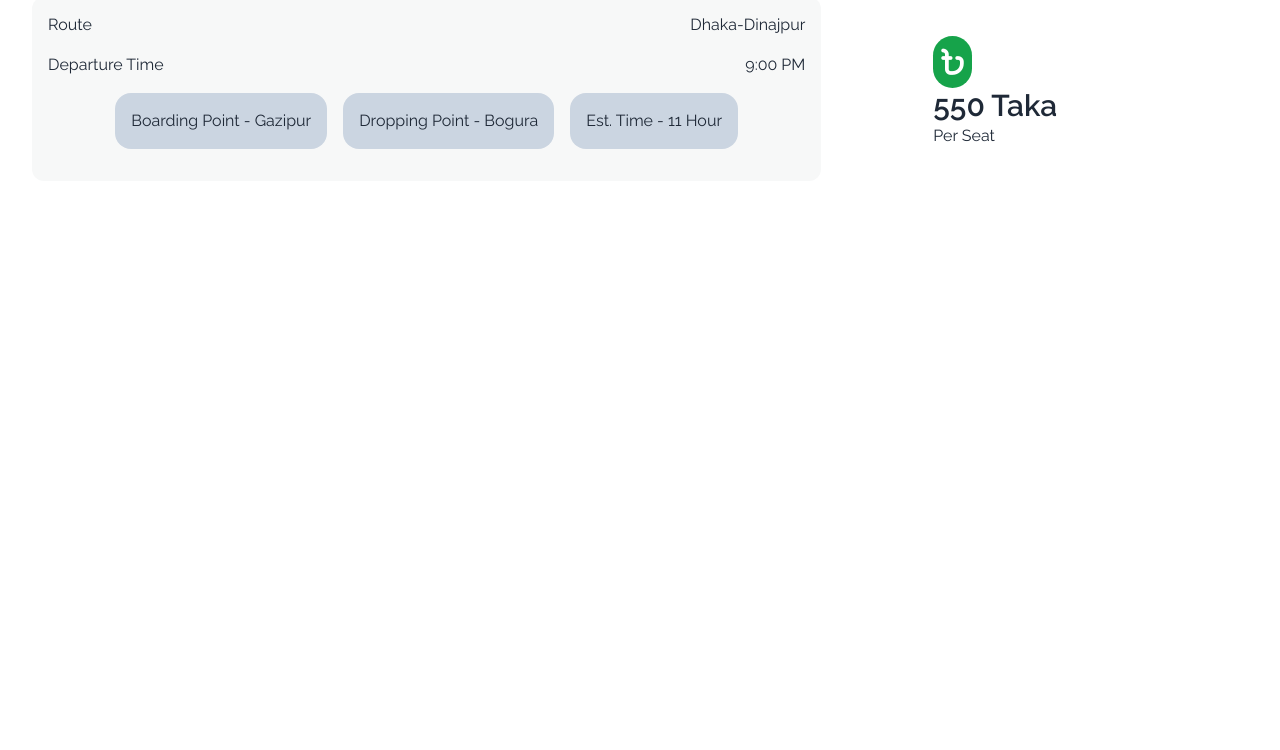
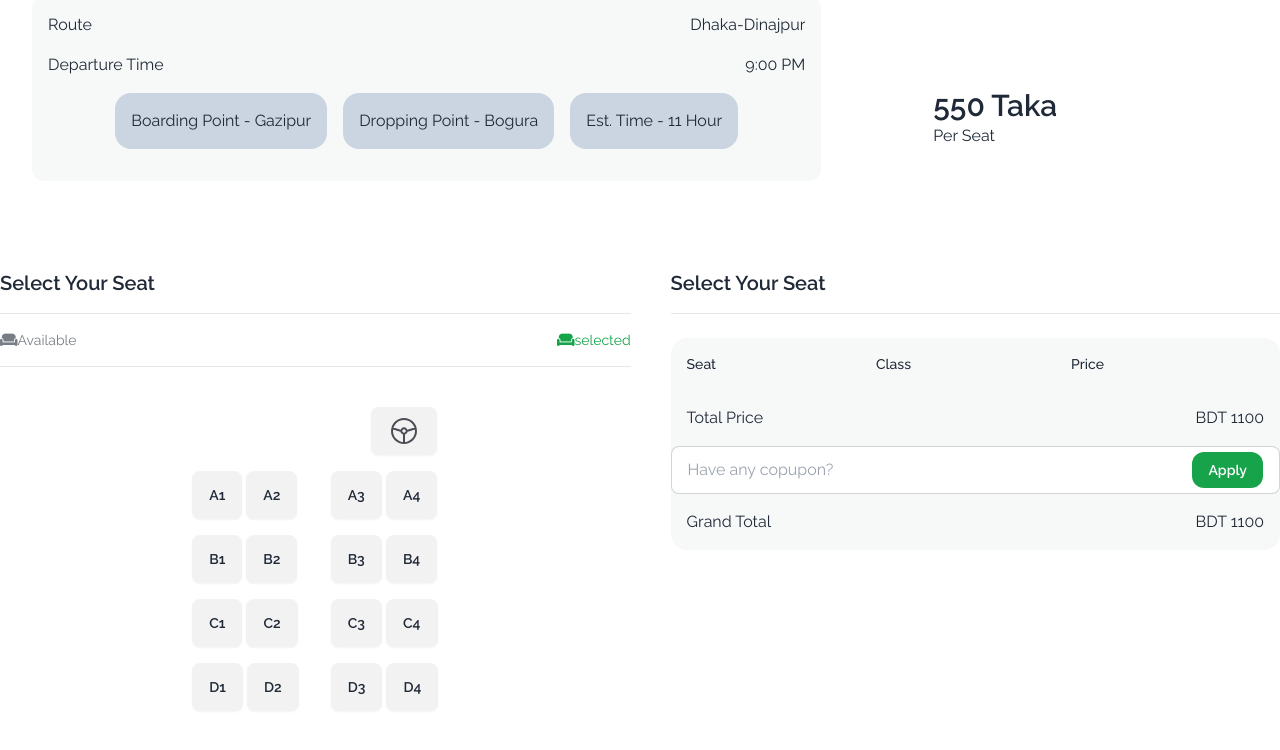
Before and after one commit to mdalihasanriyad/B9-A5, a plain HTML site: page index.html in a window 1280 px wide. Shown: the part 1546-2296 px from the top of the page. Before the commit the page ends 1759 px from the top, so only its background shows below. Drawn offline with nearby package versions, Linux system fonts and the light colour scheme.

Commit message:
added input field

```diff
--- a/index.html
+++ b/index.html
@@ -55,7 +55,7 @@
         <!-- Banner section -->
         <div class="container mx-auto">
             <div class="hero h-[600px] bg-cover bg-no-repeat rounded-3xl"
-                style="background-image: url('../images/banner.png');">
+                style="background-image: url('./images/banner.png');">
                 <div class="hero-overlay bg-opacity-20"></div>
                 <div class="hero-content text-center text-neutral-content">
                     <div class="max-w-md">
@@ -63,36 +63,39 @@
                                 class="text-green-600">MR Paribahan</span></h1>
                         <p class="mb-5">Due to Special Reserve service, Reserve bus ticket fare might be higher than
                             regular, Customers are requested to check fare before purchase.</p>
-                        <button class="btn bg-green-600 border-none text-black">Buy Tickets</button>
+                        <button class="btn  border-none text-black">Buy Tickets</button>
                     </div>
                 </div>
             </div>
         </div>
         <!-- user section -->
         <div class="container mx-auto flex gap-14 items-center justify-center -m-8 ">
-            <div class="bg-white flex text-center w-[240px] border-b-2 rounded-3xl border-green-600 rounded-b-3xl p-6 gap-1 items-center justify-center">
+            <div
+                class="bg-white flex text-center w-[240px] border-b-2 rounded-3xl border-green-600 rounded-b-3xl p-6 gap-1 items-center justify-center">
                 <div class=""></div>
                 <i class="fa-solid fa-users-line text-xl text-green-600"></i>
                 <div class="">
                     <h1 class="text-left text-2xl font-bold">500K+</h1>
-                <p lass="text-left">Registered users</p>
+                    <p lass="text-left">Registered users</p>
                 </div>
             </div>
-            <div class="bg-white flex text-center w-[240px] border-b-2 rounded-3xl border-green-600 rounded-b-3xl p-6 gap-1 items-center justify-center">
+            <div
+                class="bg-white flex text-center w-[240px] border-b-2 rounded-3xl border-green-600 rounded-b-3xl p-6 gap-1 items-center justify-center">
                 <div class=""></div>
                 <i class="fa-solid fa-ticket text-2xl text-green-600"></i>
                 <div class="">
                     <h1 class="text-left text-2xl font-bold">1.7 lacks</h1>
-                <p lass="text-left">Tickets sold</p>
+                    <p lass="text-left">Tickets sold</p>
                 </div>
             </div>
 
-            <div class="bg-white flex text-center w-[240px] border-b-2 rounded-3xl border-green-600 rounded-b-3xl p-6 gap-1 items-center justify-center">
+            <div
+                class="bg-white flex text-center w-[240px] border-b-2 rounded-3xl border-green-600 rounded-b-3xl p-6 gap-1 items-center justify-center">
                 <div class=""></div>
                 <i class="fa-solid fa-van-shuttle text-xl text-green-600"></i>
                 <div class="">
                     <h1 class="text-left text-xl font-bold">80K+</h1>
-                <p lass="text-left">Rental partners</p>
+                    <p lass="text-left">Rental partners</p>
                 </div>
             </div>
         </div>
@@ -104,7 +107,7 @@
             <div class="flex gap-20 items-center justify-center py-10">
                 <div class="bg-[#FFBF0F] gap-20 flex p-20 rounded-2xl">
                     <div class="">
-                        <h2 class="text-3xl font-bold" >15% OFF</h2>
+                        <h2 class="text-3xl font-bold">15% OFF</h2>
                         <p class="text-black">on your next purchase</p>
                         <p class="opacity-60">use by January 2024</p>
                     </div>
@@ -115,7 +118,7 @@
                 </div>
                 <div class="bg-[#F78C9C] gap-20 flex p-20 rounded-2xl">
                     <div class="">
-                        <h2 class="text-3xl font-bold" >20% OFF</h2>
+                        <h2 class="text-3xl font-bold">20% OFF</h2>
                         <p class="text-black">on your next purchase</p>
                         <p class="opacity-60">use by January 2024</p>
                     </div>
@@ -125,22 +128,27 @@
                     </div>
                 </div>
             </div>
-            <div class="justify-center text-center items-center"><button class="btn text-green-600 bg-white border-green-600 border-dashed">See All Offers</button></div>
+            <div class="justify-center text-center items-center"><button
+                    class="btn text-green-600 bg-white border-green-600 border-dashed">See All Offers</button></div>
         </div>
+        <!-- paribahan section -->
         <div class="">
             <div class="text-center py-10">
                 <h1 class="text-4xl font-bold mb-5">MR Paribahan</h1>
-                <p>Yes, you can run unit tests and view the results directly within the app. The integrated testing features allow for a streamlined .</p>
+                <p>Yes, you can run unit tests and view the results directly within the app. The integrated testing
+                    features allow for a streamlined .</p>
             </div>
             <div class="flex gap-20">
                 <div class="w-2/3  p-8">
                     <div class=" flex justify-between gap-60">
                         <div class=" gap-5 items-center p-4 pb-4">
-                            <h3 class="text-2xl font-semibold"> <i class="fa-solid fa-van-shuttle text-2xl"></i> MR Paribahan</h3>
+                            <h3 class="text-2xl font-semibold"> <i class="fa-solid fa-van-shuttle text-2xl"></i> MR
+                                Paribahan</h3>
                             <p class="opacity-60">Coach-009-WEB ! AC_Business</p>
                         </div>
                         <div class="">
-                            <h4 class="bg-green-200 p-2 rounded-lg"> <i class="fa-solid fa-couch text-green-600"></i> 40 seats left</h4>
+                            <h4 class="bg-green-200 p-2 rounded-lg"> <i class="fa-solid fa-couch text-green-600"></i> 40
+                                seats left</h4>
                         </div>
                     </div>
                     <div class="bg-[#F7F8F8] p-4 rounded-xl">
@@ -160,9 +168,102 @@
                     </div>
                 </div>
                 <div class="items-center justify-center pr-32 pt-40">
-                    <i class="fa-solid fa-bangladeshi-taka-sign bg-green-600 text-white rounded-full p-2 text-3xl"></i>
+                    <i class="fa-solid fa-bangladeshi-taka-sign  text-white rounded-full p-2 text-3xl"></i>
                     <h3 class="text-3xl font-semibold">550 Taka</h3>
                     <p>Per Seat</p>
+                </div>
+            </div>
+        </div>
+        <!-- seat section -->
+        <div class=" flex gap-10 my-10">
+            <div class="w-3/6">
+                <div class="">
+                    <h3 class="text-xl font-semibold py-4">Select Your Seat</h3>
+                    <hr class="divide-dotted">
+                    <div class=" flex py-4 justify-between">
+                        <h5 class="text-sm opacity-60"><i class="fa-solid fa-couch"></i>Available</h5>
+                        <h5 class="text-sm  text-green-600"><i class="fa-solid fa-couch "></i>selected</h5>
+                    </div>
+                    <hr class="divide-dotted">
+                </div>
+                <!--seat  -->
+                <div class="flex py-10 justify-center items-center gap-8">
+
+
+                    <div class="space-y-4 ">
+
+                        <div class="mt-16">
+                            <button class="btn">A1</button>
+                            <button class="btn">A2</button>
+                        </div>
+                        <div class="">
+                            <button class="btn">B1</button>
+                            <button class="btn">B2</button>
+                        </div>
+                        <div class="">
+                            <button class="btn ">C1</button>
+                            <button class="btn ">C2</button>
+                        </div>
+                        <div class="">
+                            <button class="btn ">D1</button>
+                            <button class="btn ">D2</button>
+                        </div>
+                    </div>
+                    <div class="space-y-4 ">
+                        <div class="">
+                            <button class="btn ml-10"><div class=" py-"><img src="./images/steering.svg" alt=""></div></button>
+                        </div>
+                        <div class="">
+
+                            <button class="btn">A3</button>
+                            <button class="btn">A4</button>
+                        </div>
+                        <div class="">
+                            <button class="btn">B3</button>
+                            <button class="btn">B4</button>
+                        </div>
+                        <div class="">
+                            <button class="btn ">C3</button>
+                            <button class="btn ">C4</button>
+                        </div>
+                        <div class="">
+                            <button class="btn ">D3</button>
+                            <button class="btn ">D4</button>
+                        </div>
+                    </div>
+                </div>
+            </div>
+            <!-- input part -->
+            <div class="">
+                <div class="w-full">
+                    <h4 class="text-xl font-semibold py-4">Select Your Seat</h4>
+                    <hr class="divide-dotted">
+                </div>
+                <div class="bg-[#F7F8F8] rounded-2xl">
+                    <div class="flex space-x-40 justify-between mt-6 p-4">
+                        <h6 class="text-sm font-medium">Seat</h6>
+                        <h6 class="text-sm font-medium">Class</h6>
+                        <h6 class="text-sm font-medium">Price</h6>
+                        <hr>
+                    </div>
+                    <div class="">
+                        <div class=""></div>
+
+                    </div>
+                    <div class="flex justify-between p-4">
+                        <h4>Total Price</h4>
+                        <h4>BDT 1100</h4>
+                    </div>
+                    <div class="">
+                        <label class="input input-bordered flex items-center p-4">
+                            <input type="text" class="grow" placeholder="Have any copupon?" />
+                            <span class="text-sm rounded-xl font-semibold px-4 py-2 bg-green-600 text-white">Apply</span>
+                          </label>
+                    </div>
+                    <div class="flex justify-between p-4">
+                        <h4>Grand Total</h4>
+                        <h4>BDT 1100</h4>
+                    </div>
                 </div>
             </div>
         </div>
```
Also changed, not shown: images/steering.svg (added).
